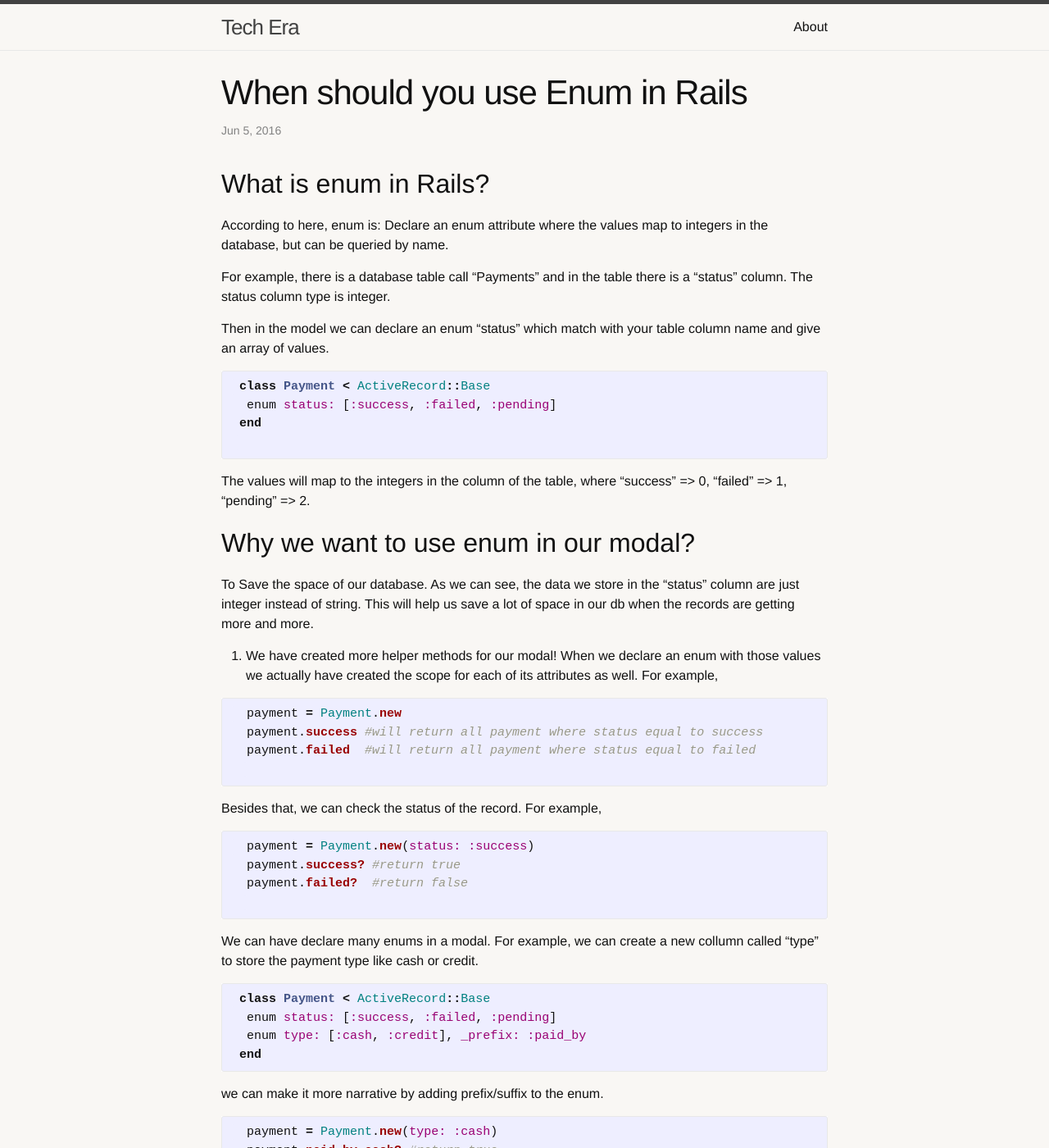
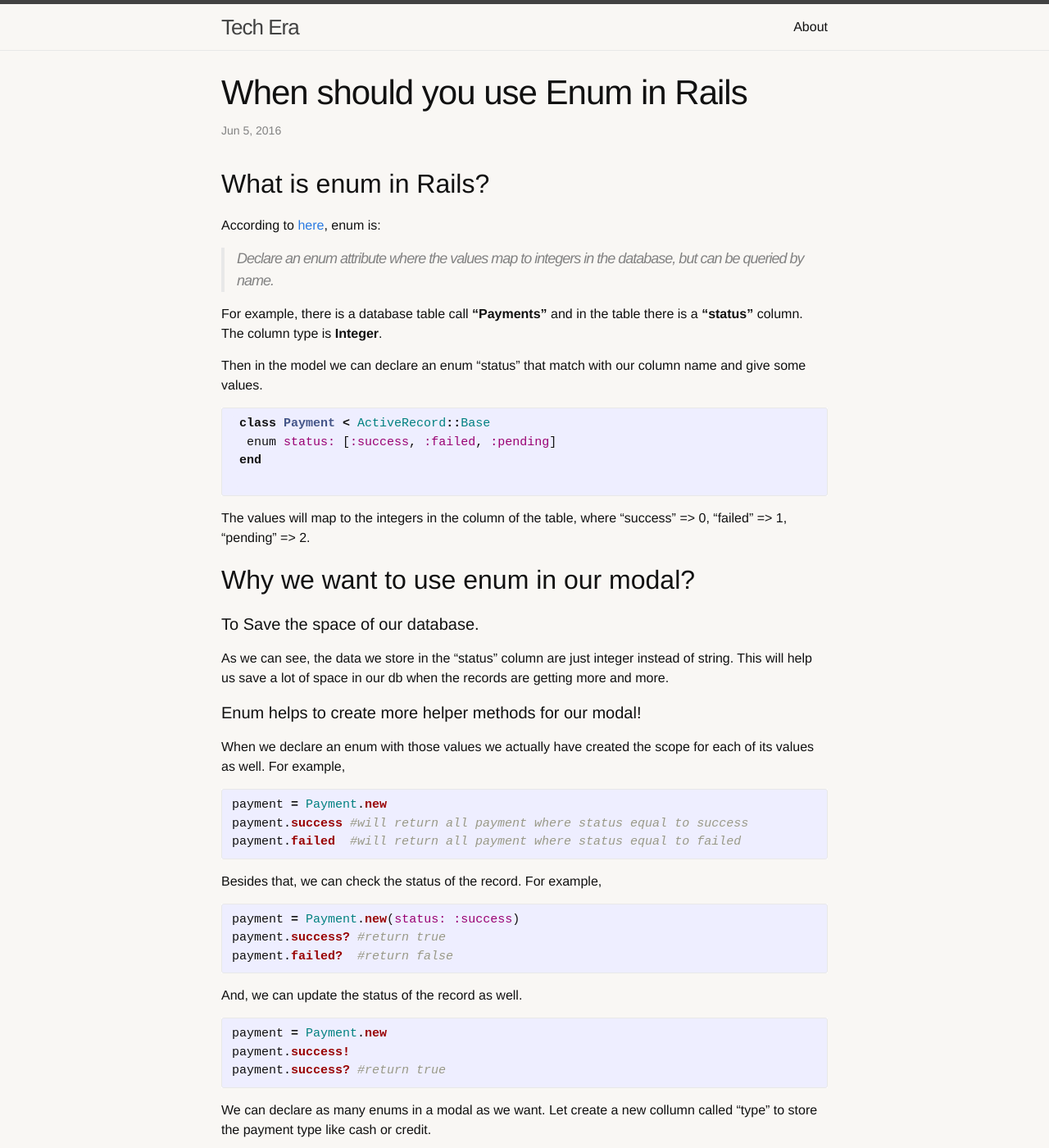
Before and after one commit to peiyee/peiyee.github.io, a Jekyll site: the page built from _posts/2016-06-05-When-should-you-use-Enum-in-Rails.markdown, in a window 1280 px wide and 1400 px high. Shown: the whole window at 82% size. Built offline with Jekyll 4.4.1, drawn with Linux system fonts in a browser that asks for light colours; some of the changed text lies outside the part shown.

Commit message:
post done

```diff
--- a/_posts/2016-06-05-When-should-you-use-Enum-in-Rails.markdown
+++ b/_posts/2016-06-05-When-should-you-use-Enum-in-Rails.markdown
@@ -10,12 +10,13 @@ excerpt_separator: <!--more-->
 ## What is enum in Rails?
 <!--more-->
 
-According to here, enum is:
-Declare an enum attribute where the values map to integers in the database, but can be queried by name.
+According to [here](http://edgeapi.rubyonrails.org/classes/ActiveRecord/Enum.html), enum is:
 
-For example, there is a database table call "Payments" and in the table there is a "status" column. The status column type is integer.
+> Declare an enum attribute where the values map to integers in the database, but can be queried by name.
 
-Then in the model we can declare an enum "status" which match with your table column name and give an array of values.
+For example, there is a database table call <b>"Payments"</b> and in the table there is a <b>"status"</b> column. The column type is <b>Integer</b>.
+
+Then in the model we can declare an enum "status" that match with our column name and give some values.
  {% highlight ruby %}
  class Payment < ActiveRecord::Base
   enum status: [:success, :failed, :pending]
@@ -26,27 +27,37 @@ The values will map to the integers in the column of the table, where "success"
 ## Why we want to use enum in our modal?
 
 
-To Save the space of our database.
+#### To Save the space of our database.
+
   As we can see, the data we store in the "status" column are just integer instead of string. This will help us save a lot of space in our db when the records are getting more and more.
 
-2. We have created more helper methods for our modal!
-  When we declare an enum with those values we actually have created the scope for each of its attributes as well.
-  For example,
+#### Enum helps to create more helper methods for our modal!
 
-  {% highlight ruby %}
-  payment = Payment.new
-  payment.success #will return all payment where status equal to success
-  payment.failed  #will return all payment where status equal to failed
-  {% endhighlight %}
-  Besides that, we can check the status of the record.
-  For example,
-  {% highlight ruby %}
-  payment = Payment.new(status: :success)
-  payment.success? #return true
-  payment.failed?  #return false
-  {% endhighlight %}
+When we declare an enum with those values we actually have created the scope for each of its values as well. For example,
 
-We can have declare many enums in a modal. For example, we can create a new collumn called "type" to store the payment type like cash or credit.
+{% highlight ruby %}
+payment = Payment.new
+payment.success #will return all payment where status equal to success
+payment.failed  #will return all payment where status equal to failed
+{% endhighlight %}
+
+Besides that, we can check the status of the record.
+For example,
+
+{% highlight ruby %}
+payment = Payment.new(status: :success)
+payment.success? #return true
+payment.failed?  #return false
+{% endhighlight %}
+
+And, we can update the status of the record as well.
+{% highlight ruby %}
+payment = Payment.new
+payment.success!
+payment.success? #return true
+{% endhighlight %}
+
+We can declare as many enums in a modal as we want. Let create a new collumn called "type" to store the payment type like cash or credit.
 {% highlight ruby %}
  class Payment < ActiveRecord::Base
   enum status: [:success, :failed, :pending]
@@ -59,3 +70,8 @@ we can make it more narrative by adding prefix/suffix to the enum.
   payment = Payment.new(type: :cash)
   payment.paid_by_cash? #return true
 {% endhighlight %}
+
+One more thing, we can show all the available enum values by calling the pluralized name of the column.
+{% highlight ruby %}
+  Payment.statuses #return {"success"=>0, "failed"=>1, "pending"=>2}
+{% endhighlight %}
```
